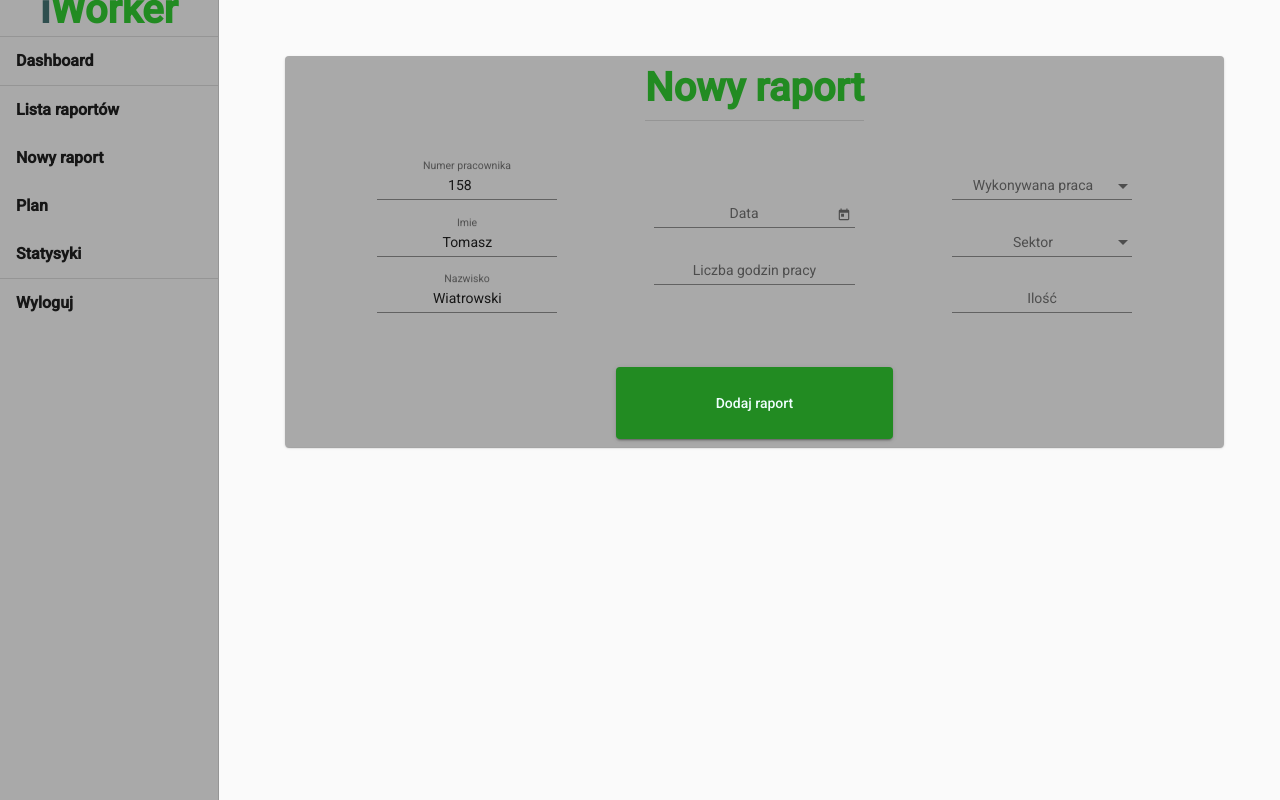
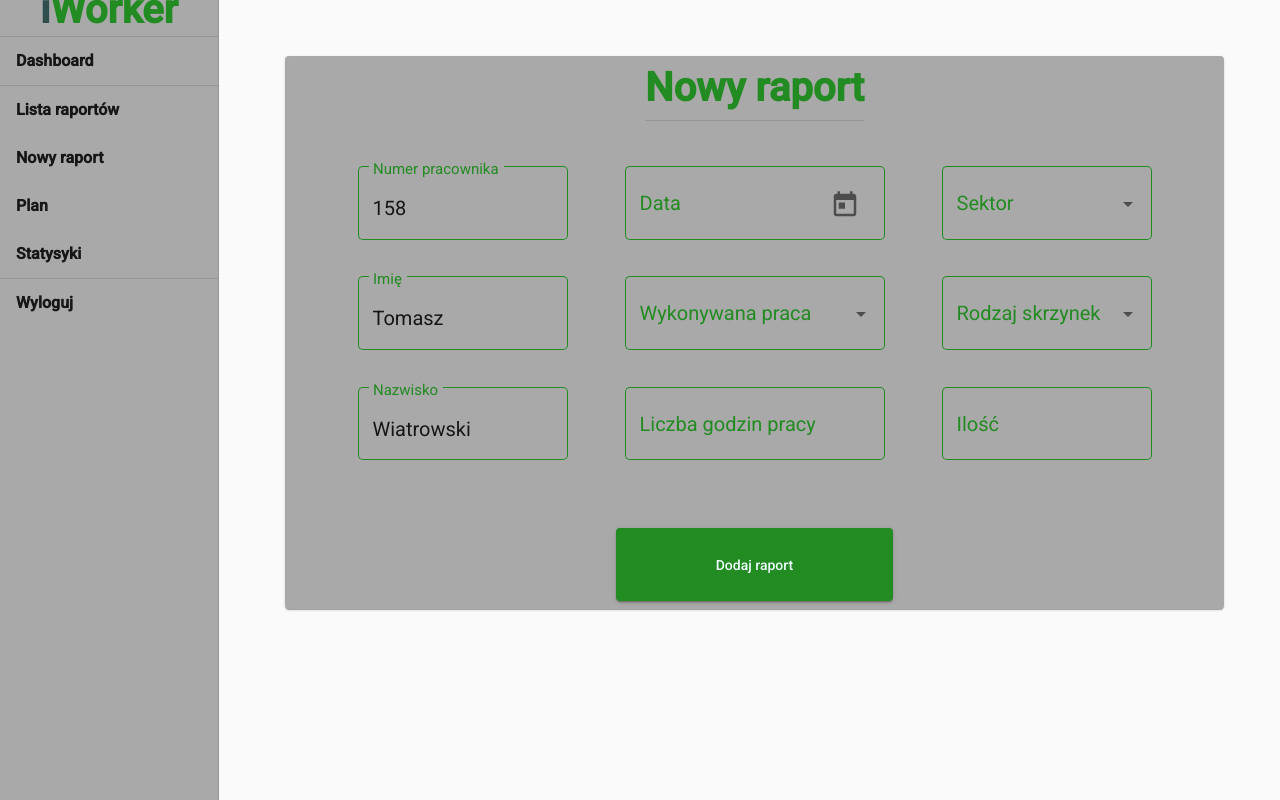
Before and after one commit to TomWia9/iWorker, an Angular app: page /new-raport in a window 1280 px wide. Built offline with nearby package versions, Linux system fonts and the light colour scheme.

Commit message:
Improve NewRaportComponent

```diff
--- /dev/null
+++ b/src/app/raports/chest.ts
@@ -0,0 +1,3 @@
+export class Chest{
+    name: string;
+}
--- a/src/app/raports/new-raport/new-raport.component.css
+++ b/src/app/raports/new-raport/new-raport.component.css
@@ -33,10 +33,6 @@
     font-size: 100%;
 }
 
-mat-form-field {
-    text-align: center;
-}
-
 .header {
     justify-content: center;
     color: forestgreen;
@@ -46,3 +42,23 @@ h1 {
     font-weight: bold;
     font-size: 40px;
 }
+
+.mat-form-field-appearance-outline .mat-form-field-outline {
+    color: white;
+}
+
+mat-form-field.mat-form-field {
+    font-size: 20px;
+}
+
+::ng-deep .mat-form-field-appearance-outline .mat-form-field-outline {
+    color: forestgreen!important;
+}
+
+::ng-deep .mat-form-field-label {
+    color: forestgreen;
+}
+
+::ng-deep .mat-form-field.mat-focused .mat-form-field-label {
+    color: forestgreen!important;
+}
--- a/src/app/raports/new-raport/new-raport.component.html
+++ b/src/app/raports/new-raport/new-raport.component.html
@@ -9,33 +9,27 @@
         <mat-card-content class="content">
 
             <div class="data">
-                <mat-form-field>
+                <mat-form-field appearance="outline">
                     <mat-label>Numer pracownika</mat-label>
                     <input matInput type="number" formControlName="id" readonly>
                 </mat-form-field>
-                <mat-form-field>
-                    <mat-label>Imie</mat-label>
+                <mat-form-field appearance="outline">
+                    <mat-label>Imię</mat-label>
                     <input matInput type="text" formControlName="name" readonly>
                 </mat-form-field>
-                <mat-form-field>
+                <mat-form-field appearance="outline">
                     <mat-label>Nazwisko</mat-label>
                     <input matInput type="text" formControlName="surname" readonly>
                 </mat-form-field>
             </div>
             <div class="data">
-                <mat-form-field>
+                <mat-form-field appearance="outline">
                     <mat-label>Data</mat-label>
                     <input matInput [matDatepicker]="picker" formControlName="date">
                     <mat-datepicker-toggle matSuffix [for]="picker"></mat-datepicker-toggle>
                     <mat-datepicker #picker></mat-datepicker>
                 </mat-form-field>
-                <mat-form-field>
-                    <mat-label>Liczba godzin pracy</mat-label>
-                    <input matInput formControlName="hours" type="number" step="0.25">
-                </mat-form-field>
-            </div>
-            <div class="data">
-                <mat-form-field>
+                <mat-form-field appearance="outline">
                     <mat-label>Wykonywana praca</mat-label>
                     <mat-select formControlName="workName">
                         <mat-option *ngFor="let work of works" [value]="work.name">
@@ -43,7 +37,13 @@
                         </mat-option>
                     </mat-select>
                 </mat-form-field>
-                <mat-form-field>
+                <mat-form-field appearance="outline">
+                    <mat-label>Liczba godzin pracy</mat-label>
+                    <input matInput formControlName="hours" type="number" step="0.25">
+                </mat-form-field>
+            </div>
+            <div class="data">
+                <mat-form-field appearance="outline">
                     <mat-label>Sektor</mat-label>
                     <mat-select formControlName="sector">
                         <mat-option *ngFor="let sector of sectors" [value]="sector.sector">
@@ -51,7 +51,15 @@
                         </mat-option>
                     </mat-select>
                 </mat-form-field>
-                <mat-form-field>
+                <mat-form-field appearance="outline">
+                    <mat-label>Rodzaj skrzynek</mat-label>
+                    <mat-select formControlName="chests">
+                        <mat-option *ngFor="let chest of chests" [value]="chest.name">
+                            {{ chest.name }}
+                        </mat-option>
+                    </mat-select>
+                </mat-form-field>
+                <mat-form-field appearance="outline">
                     <mat-label>Ilość</mat-label>
                     <input matInput formControlName="amount" type="number" step="any">
                 </mat-form-field>
--- a/src/app/raports/new-raport/new-raport.component.ts
+++ b/src/app/raports/new-raport/new-raport.component.ts
@@ -2,6 +2,7 @@ import { Component, OnInit } from '@angular/core';
 import { FormGroup, FormBuilder } from '@angular/forms';
 import { Work } from '../work';
 import { Sector } from '../sector';
+import { Chest } from '../chest';
 
 @Component({
   selector: 'app-new-raport',
@@ -25,6 +26,14 @@ export class NewRaportComponent implements OnInit {
     {sector: "C3"},
   ]
 
+  chests: Chest[] = [
+    {name: "8x250"},
+    {name: "16x250"},
+    {name: "8x500"},
+    {name: "10x200"},
+    {name: "20x100"},
+  ]
+
   constructor(private fb: FormBuilder) { }
 
   ngOnInit(): void {
@@ -37,6 +46,7 @@ export class NewRaportComponent implements OnInit {
       amount: '',
       hours: '',
       date: '',
+      chests: '',
     });
   }
 
```
